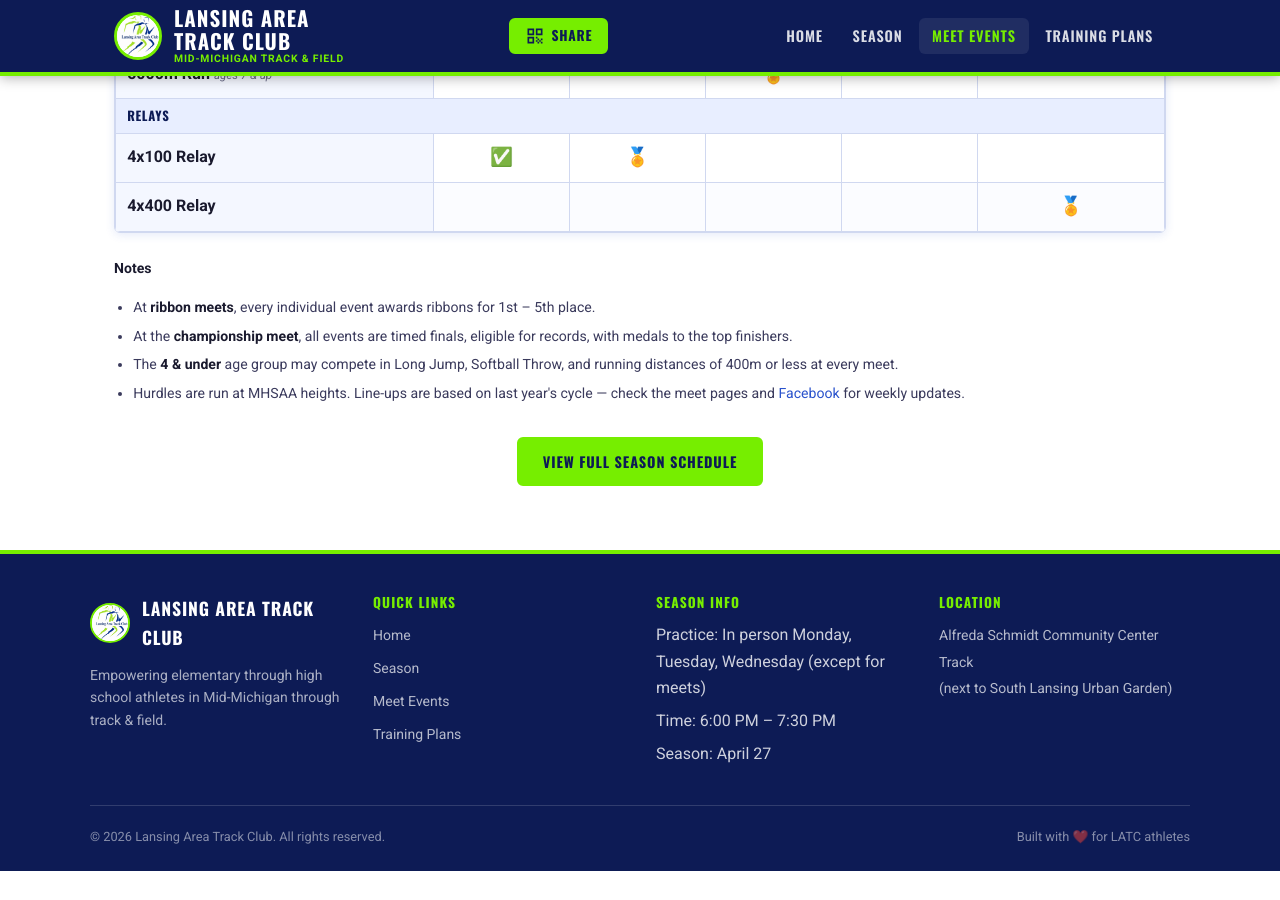
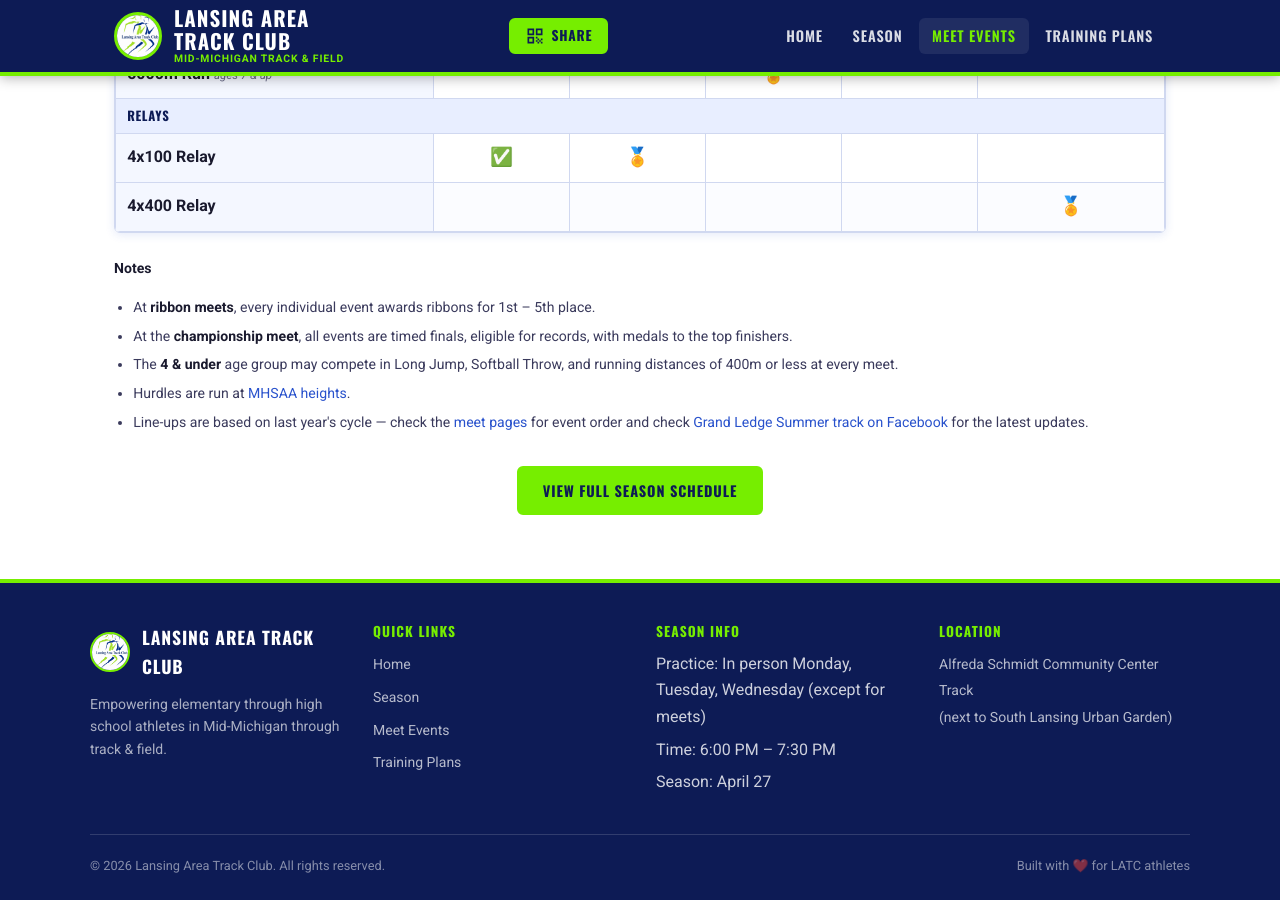
Before and after one commit to latc-mi/latc-mi.github.io, a Jekyll site: the page built from events.html, in a window 1280 px wide and 900 px high, scrolled down 1392 px. Built offline with Jekyll 4.4.1, drawn with Linux system fonts in a browser that asks for light colours; before the commit the page ends 2263 px from its top, so only the background shows below that.

Commit message:
feat: cleaning up and adding caveats to events page

```diff
--- a/events.html
+++ b/events.html
@@ -81,7 +81,8 @@ breadcrumb: "Events"
         <li>At <strong>ribbon meets</strong>, every individual event awards ribbons for 1st – 5th place.</li>
         <li>At the <strong>championship meet</strong>, all events are timed finals, eligible for records, with medals to the top finishers.</li>
         <li>The <strong>4 &amp; under</strong> age group may compete in Long Jump, Softball Throw, and running distances of 400m or less at every meet.</li>
-        <li>Hurdles are run at MHSAA heights. Line-ups are based on last year's cycle — check the meet pages and <a href="{{ site.data.season.meet_web_link }}">Facebook</a> for weekly updates.</li>
+        <li>Hurdles are run at <a href="https://trackstarusa.com/hurdle-heights/">MHSAA heights</a>.</li>
+        <li>Line-ups are based on last year's cycle — check the <a href="{{ '/season/' | relative_url }}">meet pages</a> for event order and check <a href="{{ site.data.season.meet_web_link }}">Grand Ledge Summer track on Facebook</a> for the latest updates.</li>
       </ul>
     </div>
 
```
